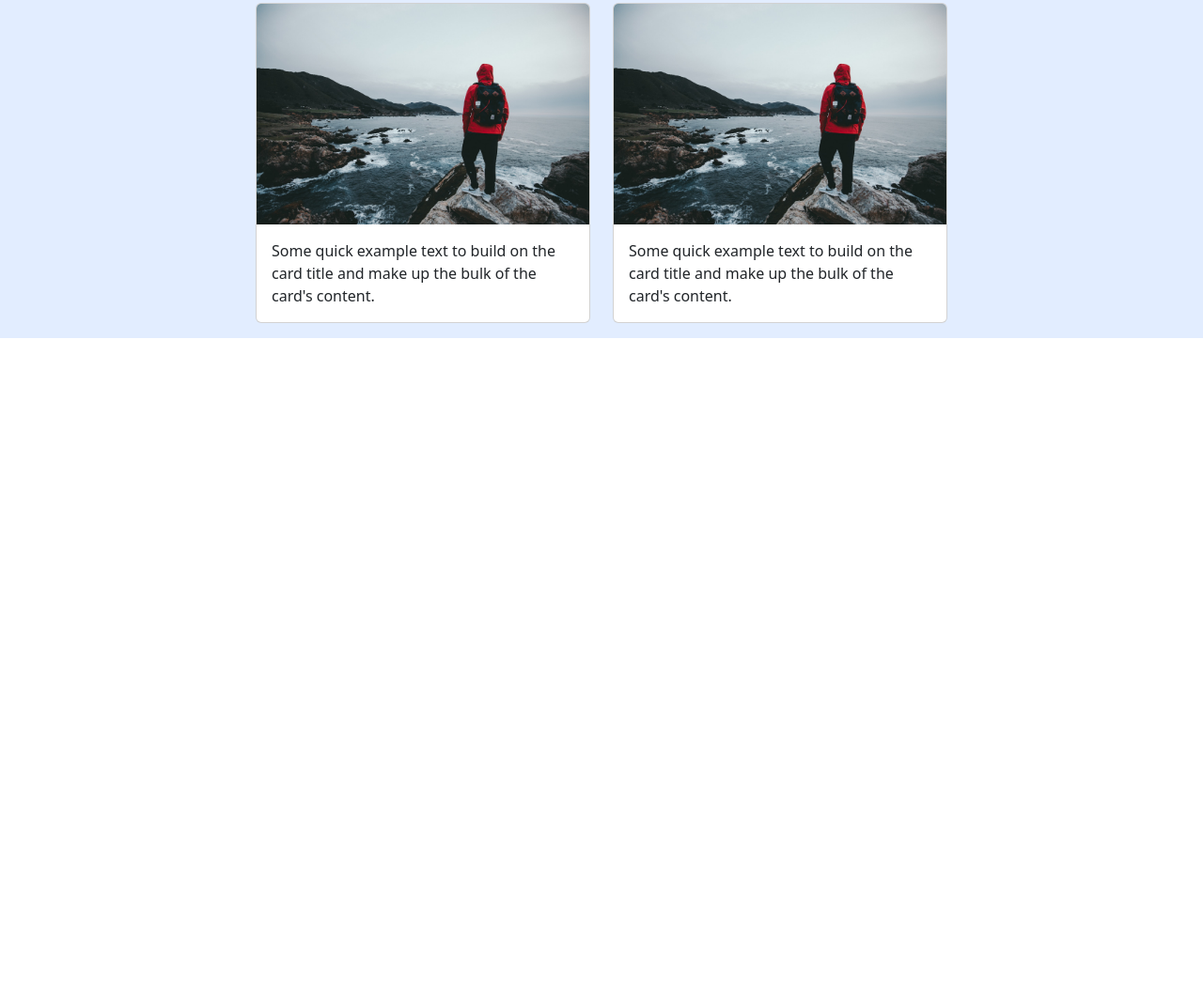
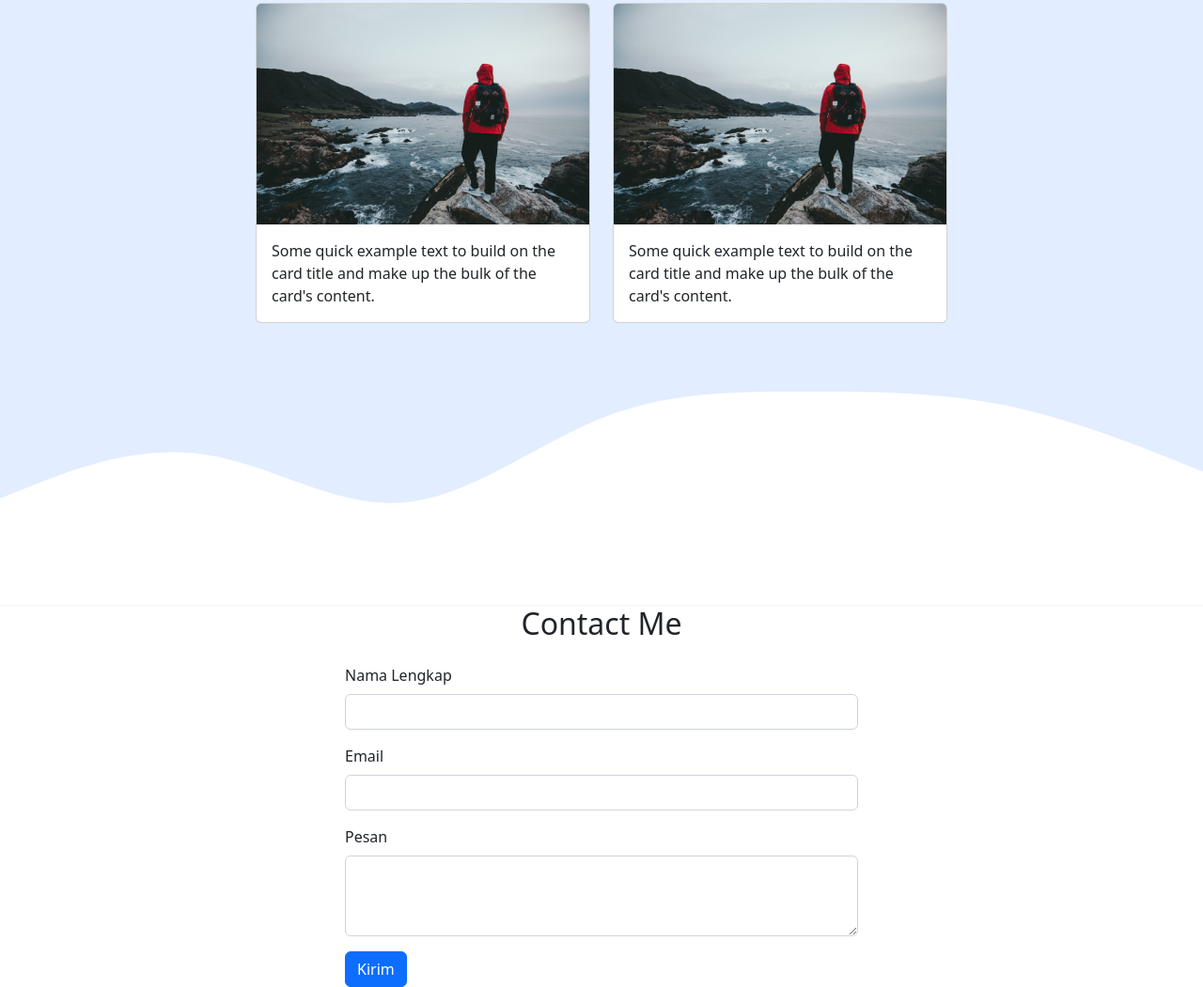
Before and after one commit to Rudianto26/Portofolio, a plain HTML site: page index.html in a window 1280 px wide. Shown: the part 1654-2705 px from the top of the page at 94% size. Before the commit the page ends 2014 px from the top, so only its background shows below. Drawn offline with nearby package versions, Linux system fonts and the light colour scheme.

Commit message:
menambahkan section contact

```diff
--- a/index.html
+++ b/index.html
@@ -130,8 +130,43 @@
           </div>
         </div>
       </div>
+      <svg xmlns="http://www.w3.org/2000/svg" viewBox="0 0 1440 320">
+        <path
+          fill="#ffffff"
+          fill-opacity="1"
+          d="M0,192L40,176C80,160,160,128,240,138.7C320,149,400,203,480,197.3C560,192,640,128,720,96C800,64,880,64,960,64C1040,64,1120,64,1200,80C1280,96,1360,128,1400,144L1440,160L1440,320L1400,320C1360,320,1280,320,1200,320C1120,320,1040,320,960,320C880,320,800,320,720,320C640,320,560,320,480,320C400,320,320,320,240,320C160,320,80,320,40,320L0,320Z"
+        ></path>
+      </svg>
     </section>
     <!-- project end -->
+    <!-- contact start -->
+    <div class="container">
+      <div class="row text-center mb-3">
+        <div class="col">
+          <h2>Contact Me</h2>
+        </div>
+      </div>
+      <div class="row justify-content-center">
+        <div class="col-md-6">
+          <form>
+            <div class="mb-3">
+              <label for="name" class="form-label">Nama Lengkap</label>
+              <input type="text" class="form-control" id="name" aria-describedby="name" />
+            </div>
+            <div class="mb-3">
+              <label for="email" class="form-label">Email</label>
+              <input type="email" class="form-control" id="email" />
+            </div>
+            <div class="mb-3">
+              <label for="pesan" class="form-label">Pesan</label>
+              <textarea class="form-control" id="pesan" rows="3"></textarea>
+            </div>
+            <button type="submit" class="btn btn-primary">Kirim</button>
+          </form>
+        </div>
+      </div>
+    </div>
+    <!-- contact end -->
 
     <!-- javascript -->
     <script src="https://cdn.jsdelivr.net/npm/@popperjs/core@2.11.6/dist/umd/popper.min.js" integrity="sha384-oBqDVmMz9ATKxIep9tiCxS/Z9fNfEXiDAYTujMAeBAsjFuCZSmKbSSUnQlmh/jp3" crossorigin="anonymous"></script>
```
